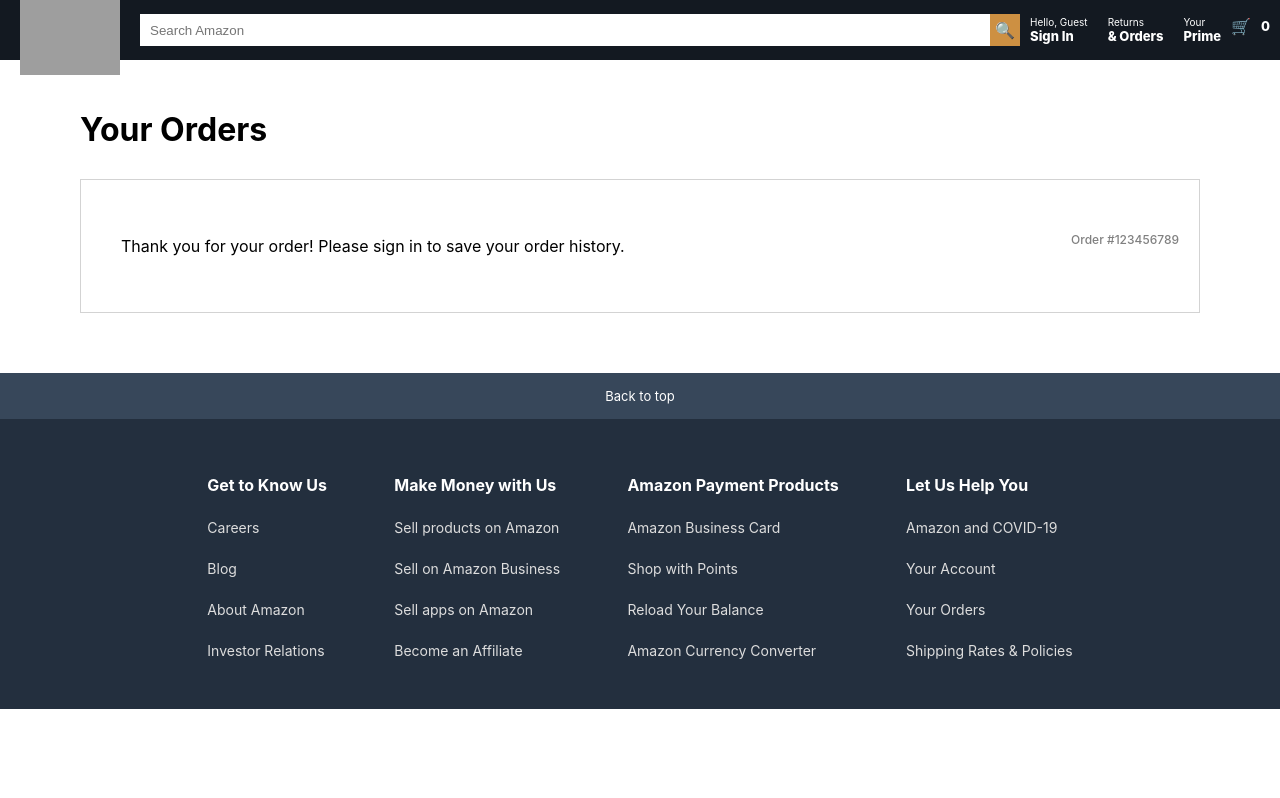
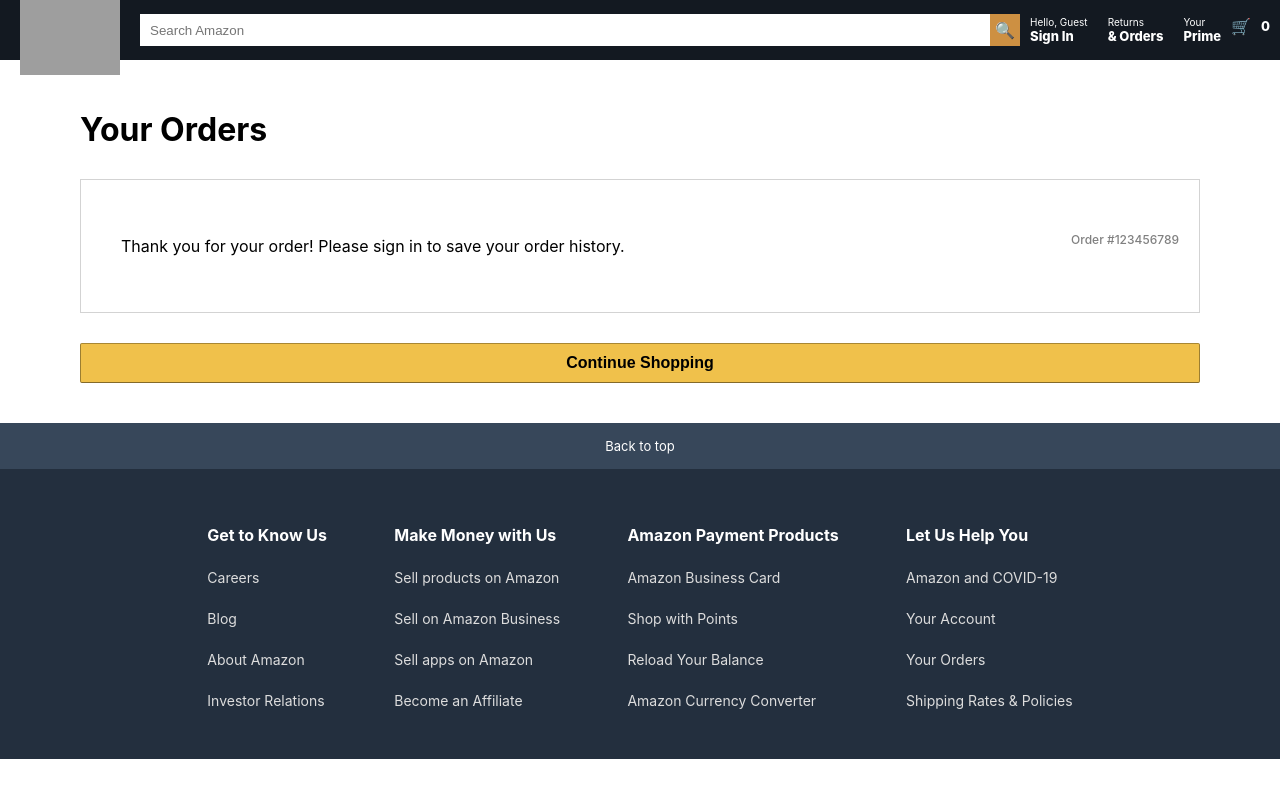
Before and after one commit to KeshavxA/amazon, a React (Create React App) app: page /orders in a window 1280 px wide. Built offline with nearby package versions, Linux system fonts and the light colour scheme; grey boxes are pictures that could not be loaded.

Commit message:
feat: 2. Continue Shopping Button on Orders Page

```diff
--- a/src/components/Orders.css
+++ b/src/components/Orders.css
@@ -22,3 +22,16 @@
   font-weight: 500;
   color: gray;
 }
+
+.orders__continueButton {
+  background: #f0c14b;
+  border-radius: 2px;
+  width: 100%;
+  height: 40px;
+  border: 1px solid;
+  margin-top: 10px;
+  border-color: #a88734 #9c7e31 #846a29;
+  cursor: pointer;
+  font-weight: 600;
+  font-size: 16px;
+}
--- a/src/components/Orders.js
+++ b/src/components/Orders.js
@@ -1,6 +1,7 @@
 import React from 'react';
 import './Orders.css';
 import { useStateValue } from "../StateProvider";
+import { Link } from 'react-router-dom';
 
 function Orders() {
   const [{ user }] = useStateValue();
@@ -11,12 +12,16 @@
 
       <div className='orders__order'>
         {user ? (
-          <p>Thank you, {user.email}! Your order has been placed successfully and will be shipped soon.</p>
+          <p>Thank you, {user.email.split('@')[0]}! Your order has been placed successfully and will be shipped soon.</p>
         ) : (
           <p>Thank you for your order! Please sign in to save your order history.</p>
         )}
         <p className="orders__id">Order #123456789</p>
       </div>
+
+      <Link to="/" style={{ textDecoration: 'none' }}>
+        <button className='orders__continueButton'>Continue Shopping</button>
+      </Link>
     </div>
   )
 }
```
